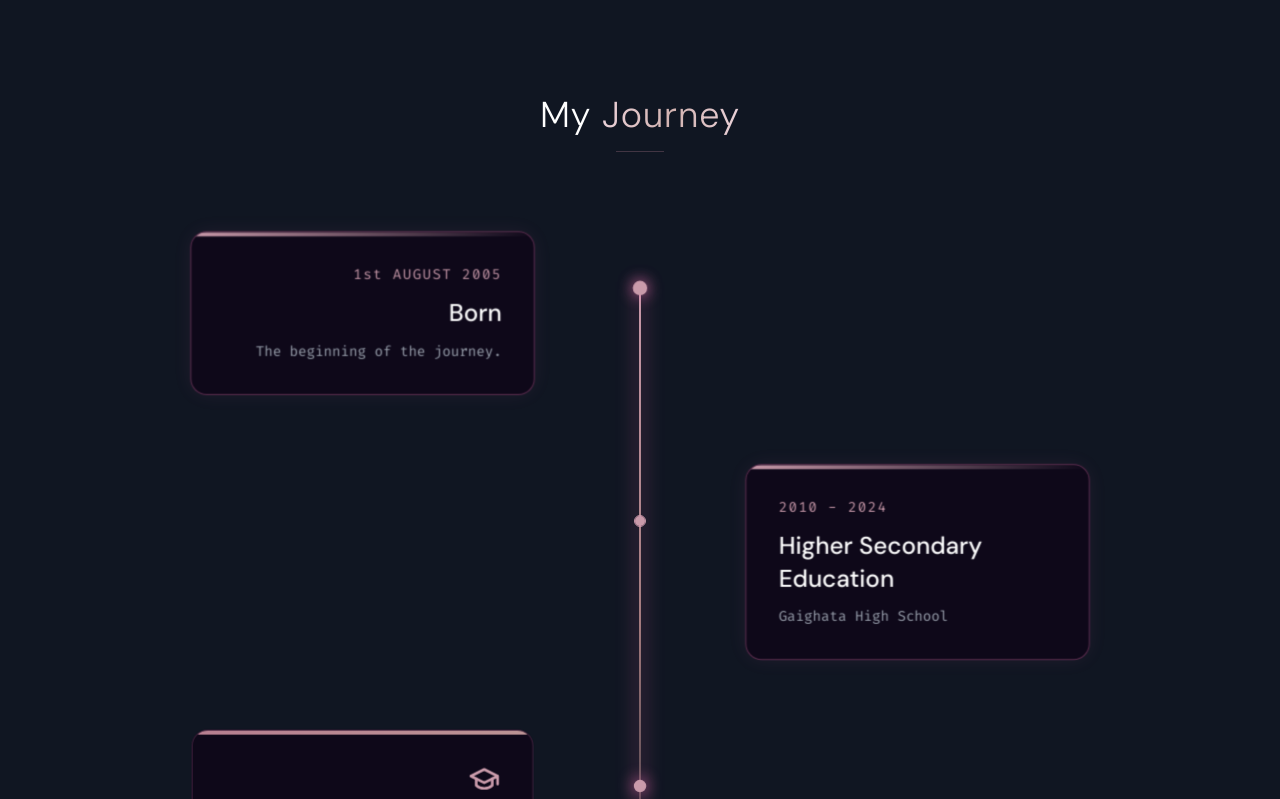
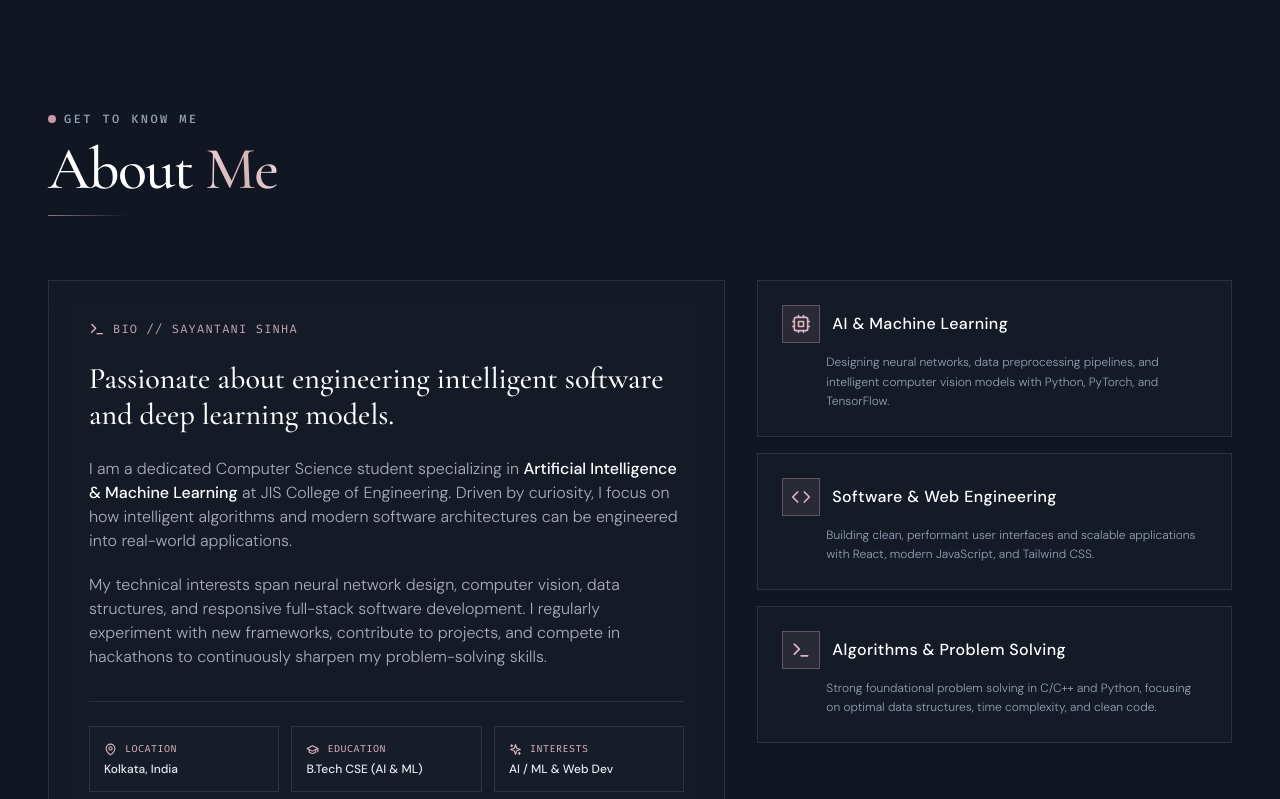
Before and after one commit to sayantani071/sayantani-portfolio, a React (Vite) app: page / in a window 1280 px wide. Shown: the part 801-1600 px from the top of the page. Built offline with nearby package versions, Linux system fonts and the light colour scheme.

Commit message:
feat: replace My Journey section with comprehensive About Me section

```diff
--- a/src/App.jsx
+++ b/src/App.jsx
@@ -1,7 +1,7 @@
 import React from 'react';
 
 import Hero from './components/Hero';
-import Education from './components/Education';
+import About from './components/About';
 import Contact from './components/Contact';
 import Navbar from './components/Navbar';
 import Footer from './components/Footer';
@@ -23,7 +23,7 @@ function App() {
         <Navbar />
         <main className="flex-grow">
           <Hero />
-          <Education />
+          <About />
           <GithubActivity />
           <Contact />
         </main>
--- a/src/components/About.jsx
+++ b/src/components/About.jsx
@@ -1,24 +1,130 @@
 import React from 'react';
 import { motion } from 'framer-motion';
+import { Cpu, Code, Sparkles, MapPin, GraduationCap, Terminal } from 'lucide-react';
 
 const About = () => {
   return (
-    <section id="about" className="py-24 relative z-10">
+    <section id="about" className="py-28 relative z-10 font-sans">
       <div className="container mx-auto px-6 md:px-12">
+        {/* Section Header */}
         <motion.div
           initial={{ opacity: 0, y: 20 }}
           whileInView={{ opacity: 1, y: 0 }}
           viewport={{ once: true }}
           transition={{ duration: 0.6 }}
-          className="text-center mb-16"
+          className="mb-16"
         >
-          <h2 className="text-3xl md:text-5xl font-bold mb-4">
-            <span className="text-transparent bg-clip-text bg-gradient-to-r from-pink-100 via-pink-400 to-rose-300">About Me</span>
+          <div className="flex items-center gap-2 mb-3">
+            <span className="w-2 h-2 rounded-full bg-pink-400"></span>
+            <p className="text-slate-400 font-mono tracking-[0.2em] text-[11px] md:text-xs uppercase font-medium">
+              GET TO KNOW ME
+            </p>
+          </div>
+          <h2 className="font-serif text-4xl sm:text-5xl md:text-6xl font-medium tracking-tight text-white">
+            About <span className="text-transparent bg-clip-text bg-gradient-to-r from-pink-200 via-rose-300 to-pink-200">Me</span>
           </h2>
-          <div className="w-20 h-1 bg-gradient-to-r from-pink-400 to-rose-500 mx-auto rounded-full shadow-[0_0_10px_rgba(244,114,182,0.5)]"></div>
+          <div className="w-20 h-px bg-gradient-to-r from-pink-300/60 to-transparent mt-4"></div>
         </motion.div>
 
-        {/* Content removed as requested, ready for new design */}
+        {/* Content Grid */}
+        <div className="grid lg:grid-cols-12 gap-8 items-start">
+          {/* Main Bio Card */}
+          <motion.div
+            initial={{ opacity: 0, y: 25 }}
+            whileInView={{ opacity: 1, y: 0 }}
+            viewport={{ once: true }}
+            transition={{ duration: 0.6 }}
+            className="lg:col-span-7 p-8 md:p-10 border border-white/10 bg-white/[0.02] backdrop-blur-md relative overflow-hidden"
+          >
+            <div className="flex items-center gap-2 mb-6">
+              <Terminal className="text-pink-300 w-4 h-4" />
+              <span className="text-xs font-mono tracking-widest text-pink-300/90 uppercase">
+                BIO // SAYANTANI SINHA
+              </span>
+            </div>
+
+            <h3 className="text-2xl sm:text-3xl text-white font-medium mb-6 font-serif leading-snug">
+              Passionate about engineering intelligent software and deep learning models.
+            </h3>
+
+            <p className="text-slate-300/80 leading-relaxed font-light mb-5 text-sm sm:text-base">
+              I am a dedicated Computer Science student specializing in <strong className="text-white font-medium">Artificial Intelligence &amp; Machine Learning</strong> at JIS College of Engineering. Driven by curiosity, I focus on how intelligent algorithms and modern software architectures can be engineered into real-world applications.
+            </p>
+
+            <p className="text-slate-300/80 leading-relaxed font-light mb-8 text-sm sm:text-base">
+              My technical interests span neural network design, computer vision, data structures, and responsive full-stack software development. I regularly experiment with new frameworks, contribute to projects, and compete in hackathons to continuously sharpen my problem-solving skills.
+            </p>
+
+            {/* Quick Badges */}
+            <div className="grid grid-cols-1 sm:grid-cols-3 gap-3 pt-6 border-t border-white/10">
+              <div className="p-3.5 border border-white/10 bg-white/[0.01]">
+                <div className="flex items-center gap-2 text-pink-300 text-xs mb-1">
+                  <MapPin size={13} />
+                  <span className="font-mono uppercase tracking-wider text-[10px]">Location</span>
+                </div>
+                <p className="text-xs font-medium text-slate-200">Kolkata, India</p>
+              </div>
+
+              <div className="p-3.5 border border-white/10 bg-white/[0.01]">
+                <div className="flex items-center gap-2 text-pink-300 text-xs mb-1">
+                  <GraduationCap size={13} />
+                  <span className="font-mono uppercase tracking-wider text-[10px]">Education</span>
+                </div>
+                <p className="text-xs font-medium text-slate-200">B.Tech CSE (AI &amp; ML)</p>
+              </div>
+
+              <div className="p-3.5 border border-white/10 bg-white/[0.01]">
+                <div className="flex items-center gap-2 text-pink-300 text-xs mb-1">
+                  <Sparkles size={13} />
+                  <span className="font-mono uppercase tracking-wider text-[10px]">Interests</span>
+                </div>
+                <p className="text-xs font-medium text-slate-200">AI / ML &amp; Web Dev</p>
+              </div>
+            </div>
+          </motion.div>
+
+          {/* Core Strengths Stack */}
+          <div className="lg:col-span-5 space-y-4">
+            {[
+              {
+                icon: <Cpu className="text-pink-300 w-5 h-5" />,
+                title: "AI & Machine Learning",
+                desc: "Designing neural networks, data preprocessing pipelines, and intelligent computer vision models with Python, PyTorch, and TensorFlow."
+              },
+              {
+                icon: <Code className="text-pink-300 w-5 h-5" />,
+                title: "Software & Web Engineering",
+                desc: "Building clean, performant user interfaces and scalable applications with React, modern JavaScript, and Tailwind CSS."
+              },
+              {
+                icon: <Terminal className="text-pink-300 w-5 h-5" />,
+                title: "Algorithms & Problem Solving",
+                desc: "Strong foundational problem solving in C/C++ and Python, focusing on optimal data structures, time complexity, and clean code."
+              }
+            ].map((pillar, idx) => (
+              <motion.div
+                key={idx}
+                initial={{ opacity: 0, x: 25 }}
+                whileInView={{ opacity: 1, x: 0 }}
+                viewport={{ once: true }}
+                transition={{ duration: 0.5, delay: idx * 0.12 }}
+                className="p-6 border border-white/10 bg-white/[0.02] hover:border-pink-300/35 hover:bg-white/[0.04] transition-all duration-300"
+              >
+                <div className="flex items-center gap-3 mb-2.5">
+                  <div className="p-2 border border-pink-300/30 bg-pink-300/10">
+                    {pillar.icon}
+                  </div>
+                  <h4 className="text-base font-medium text-white tracking-wide">
+                    {pillar.title}
+                  </h4>
+                </div>
+                <p className="text-slate-400 text-xs leading-relaxed font-light pl-11">
+                  {pillar.desc}
+                </p>
+              </motion.div>
+            ))}
+          </div>
+        </div>
       </div>
     </section>
   );
--- a/src/components/Hero.jsx
+++ b/src/components/Hero.jsx
@@ -83,7 +83,7 @@ const Hero = () => {
               className="flex flex-wrap items-center justify-center gap-3 lg:justify-start"
             >
               <a
-                href="#education"
+                href="#about"
                 className="px-6 py-3 border border-pink-300/45 bg-pink-300/15 hover:bg-pink-300/25 text-[11px] font-semibold tracking-[0.16em] text-pink-50 uppercase transition-colors duration-300"
               >
                 VIEW MY WORK
@@ -140,7 +140,7 @@ const Hero = () => {
         animate={{ opacity: 1 }}
         transition={{ duration: 1, delay: 1.5 }}
         className="absolute bottom-3 left-1/2 -translate-x-1/2 flex flex-col items-center gap-2 z-20 group cursor-pointer"
-        onClick={() => document.getElementById('education')?.scrollIntoView({ behavior: 'smooth' })}
+        onClick={() => document.getElementById('about')?.scrollIntoView({ behavior: 'smooth' })}
       >
         <span className="text-[9px] font-mono tracking-[0.28em] text-slate-300/65 uppercase group-hover:text-pink-200 transition-colors">Scroll</span>
 
--- a/src/components/Navbar.jsx
+++ b/src/components/Navbar.jsx
@@ -4,7 +4,7 @@ import { motion, AnimatePresence } from 'framer-motion';
 
 const navLinks = [
   { name: 'HOME', href: '#home' },
-  { name: 'JOURNEY', href: '#education' },
+  { name: 'ABOUT', href: '#about' },
   { name: 'ACTIVITY', href: '#github' },
   { name: 'CONTACT', href: '#contact' },
 ];
```
